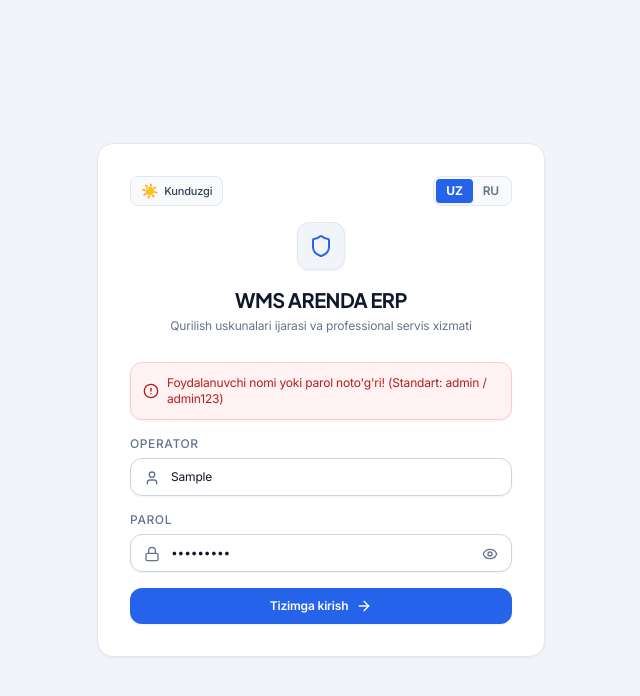
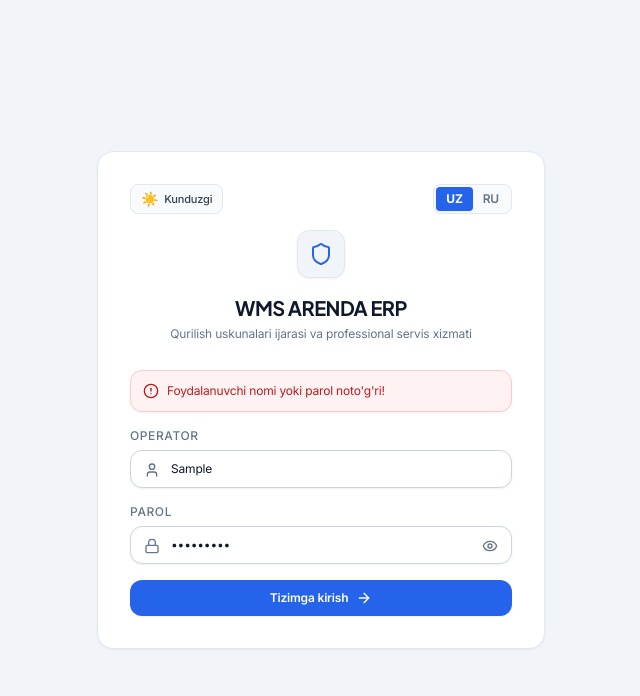
Before and after one commit to shohjaxon5046-wq/shoh-arenda, a website: page index.html in a window 1280 px wide. Both pictures are taken after typing "Sample", "Sample123" into the empty fields and a click on the button "Tizimga kirish". Shown: the whole page, without its empty margins (319-959 px from the left). Drawn offline with nearby package versions, Linux system fonts and the light colour scheme; no server answers.

Commit message:
Remove default admin credentials hint from login error message

```diff
--- a/index.html
+++ b/index.html
@@ -3919,7 +3919,7 @@
                         errBox.style.setProperty('display', 'block', 'important');
                     }
                     if (errText) {
-                        errText.innerText = (typeof t === 'function' ? t('alert.login_error') : "Foydalanuvchi nomi yoki parol noto'g'ri!") + " (Standart: admin / admin123)";
+                        errText.innerText = typeof t === 'function' ? t('alert.login_error') : "Foydalanuvchi nomi yoki parol noto'g'ri!";
                     }
                     if (typeof lucide !== 'undefined' && lucide.createIcons) {
                         lucide.createIcons();
```
